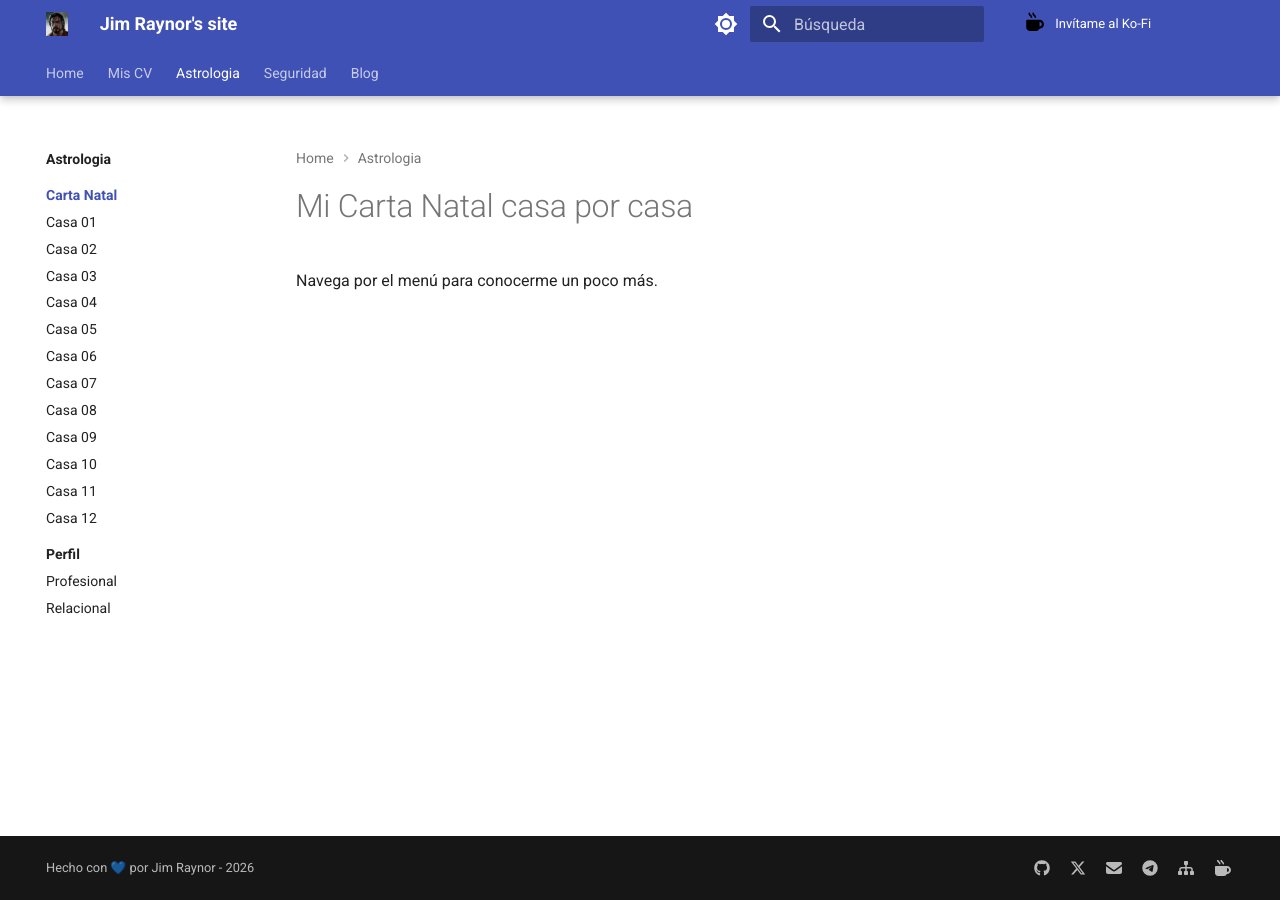
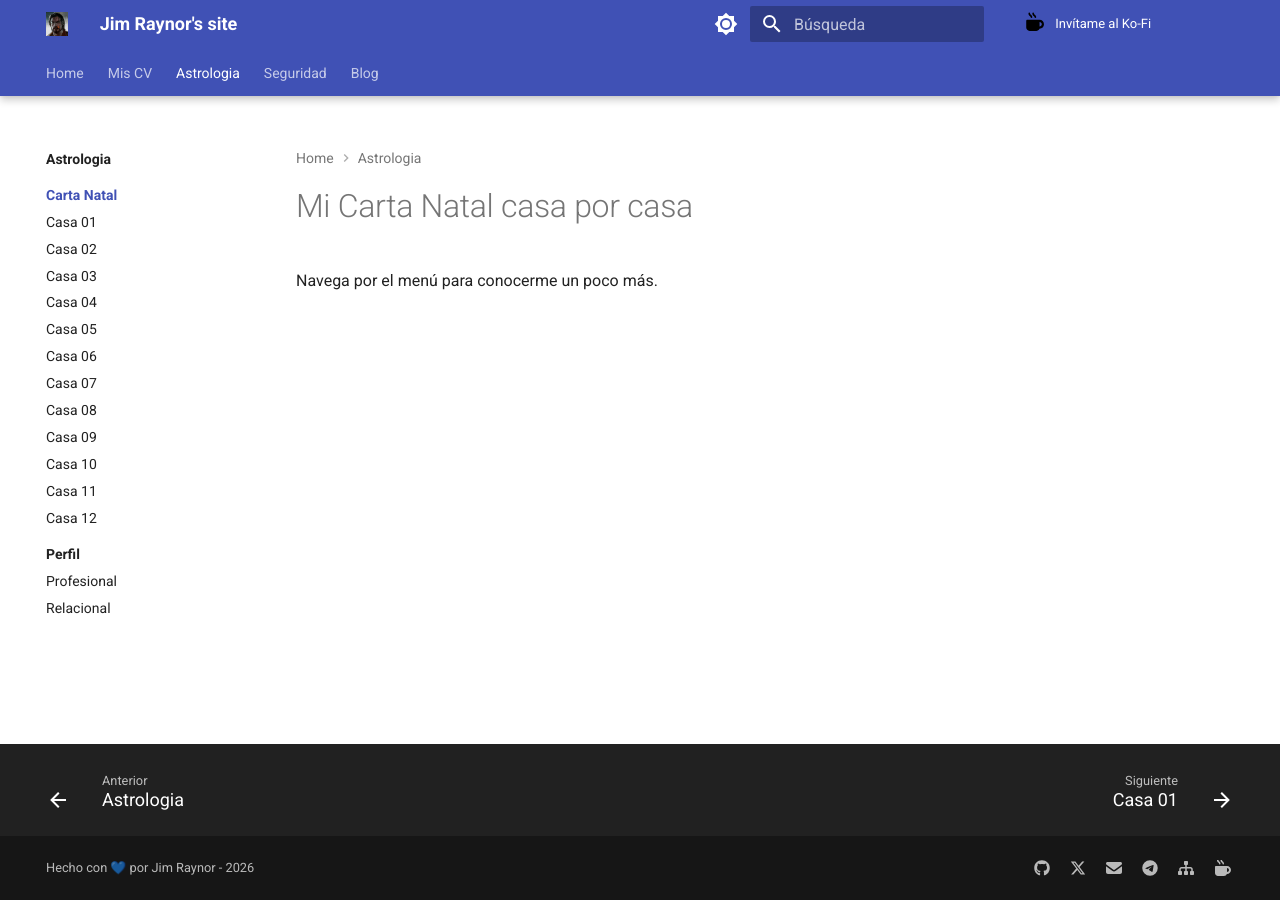
Before and after one commit to jimraynor88/blog, an MkDocs documentation site: the page built from docs/Astrologia/Carta_Natal/index.md, in a window 1280 px wide. Built offline with MkDocs 1.6.1 and Material for MkDocs 9.7.7, drawn with Linux system fonts in a browser that asks for light colours.

Commit message:
Update mkdocs.yml

```diff
--- a/mkdocs.yml
+++ b/mkdocs.yml
@@ -32,7 +32,7 @@ theme:
   logo: assets/logo.jpg
   highlightjs: true
   features:
-    #- navigation.footer   # 👈 Esto activa los enlaces de página siguiente/anterior
+    - navigation.footer   # 👈 Esto activa los enlaces de página siguiente/anterior
     - navigation.tabs        # pestañas en el header
     - navigation.sections    # secciones expandibles en la barra lateral
     - navigation.tabs.sticky   # mantiene las pestañas visibles al hacer scroll.
```
